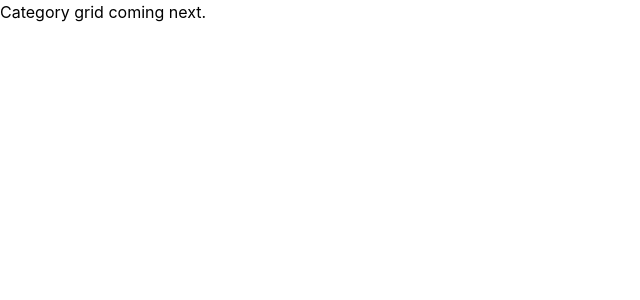
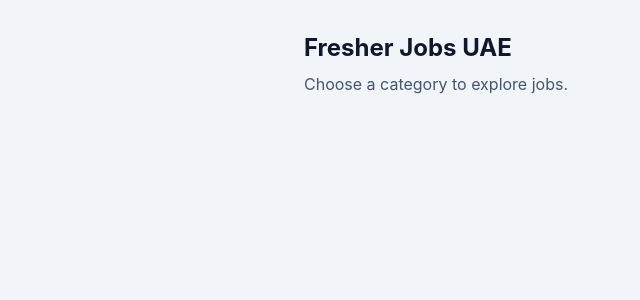
Before and after one commit to jamshidabduraxmonov/fresher-jobs-frontend, a React (Vite) app: page / in a window 1280 px wide. Shown: the top 300 px of the page, without its empty margins (0-640 px from the left). Built offline with nearby package versions, Linux system fonts and the light colour scheme; no server answers.

Commit message:
feat: add HomePage.tsx and set it up for '/' browser Route path

```diff
--- a/src/App.tsx
+++ b/src/App.tsx
@@ -1,5 +1,6 @@
 import CategoryJobsPage from "./pages/CategoryJobsPage.tsx";
 import { Routes, Route } from "react-router"
+import HomePage  from "./pages/HomePage.tsx"
 
 
 function App() {
@@ -7,7 +8,7 @@ function App() {
       <Routes>
           <Route
               path="/"
-              element={<p>Category grid coming next.</p>}
+              element={<HomePage />}
               />
 
           <Route
--- /dev/null
+++ b/src/pages/HomePage.tsx
@@ -0,0 +1,18 @@
+function HomePage(){
+    return (
+        <main className="min-h-screen bg-slate-100 px-4 py-8 text-slate-900">
+            <div className="mx-auto max-w-2xl">
+                <h1 className="text-2xl font-bold">
+                    Fresher Jobs UAE
+                </h1>
+
+                <p className="mt-2 text-slate-600">
+                    Choose a category to explore jobs.
+                </p>
+            </div>
+        </main>
+    )
+}
+
+
+export default HomePage;
```
